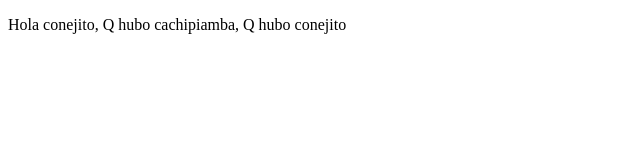
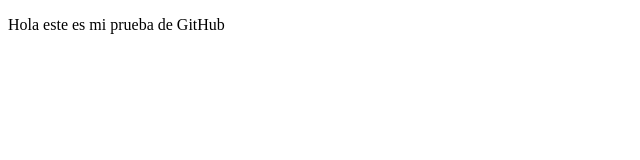
Before and after one commit to YadirN77/proyectoDemoCursoPrework, a plain HTML site: page index.html in a window 1280 px wide. Shown: the whole page, without its empty margins (0-640 px from the left). Drawn offline with Linux system fonts and the light colour scheme.

Commit message:
cambios en index.html

```diff
--- a/index.html
+++ b/index.html
@@ -7,6 +7,6 @@
     <title>HOla mundo</title>
 </head>
 <body>
-    <p>Hola conejito, Q hubo cachipiamba, Q hubo conejito</p>
+    <p>Hola este es mi prueba de GitHub</p>
 </body>
 </html>
```
